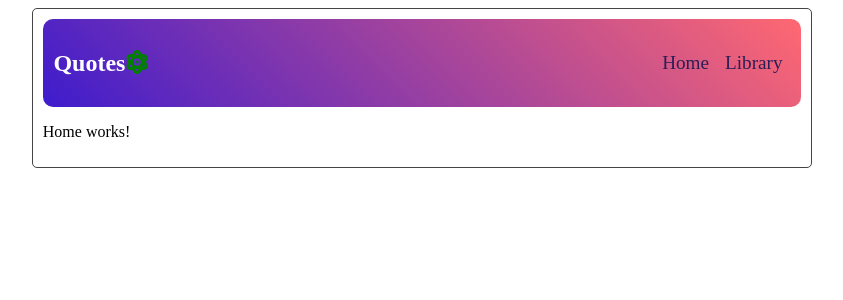
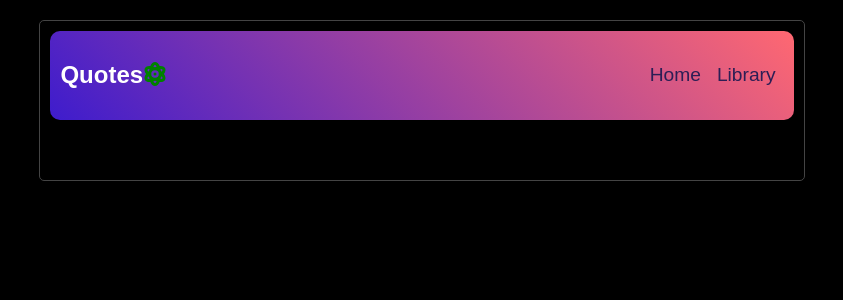
Before and after one commit to Willbeckh/quote-side, an Angular app: page / in a window 1280 px wide. Shown: the top 300 px of the page, without its empty margins (218-1061 px from the left). Built offline with nearby package versions, Linux system fonts and the light colour scheme.

Commit message:
st: update app wide styles

```diff
--- a/src/styles.css
+++ b/src/styles.css
@@ -1 +1,8 @@
 /* You can add global styles to this file, and also import other style files */
+body {
+  background-color: #000;
+  padding: 20px;
+  margin: 0;
+  /* color: #fff; */
+  font-family: Arial, Helvetica, sans-serif;
+}
```
